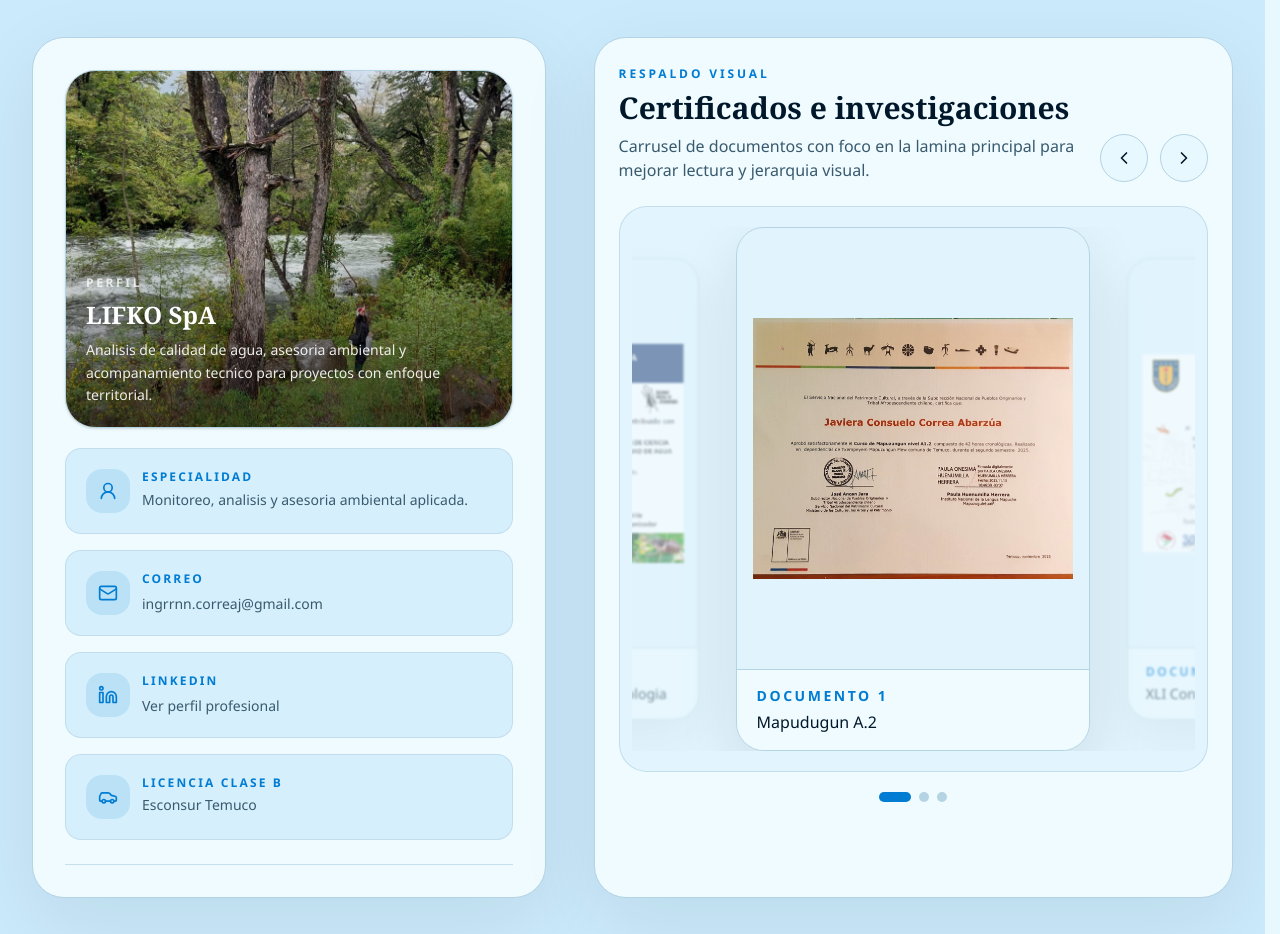
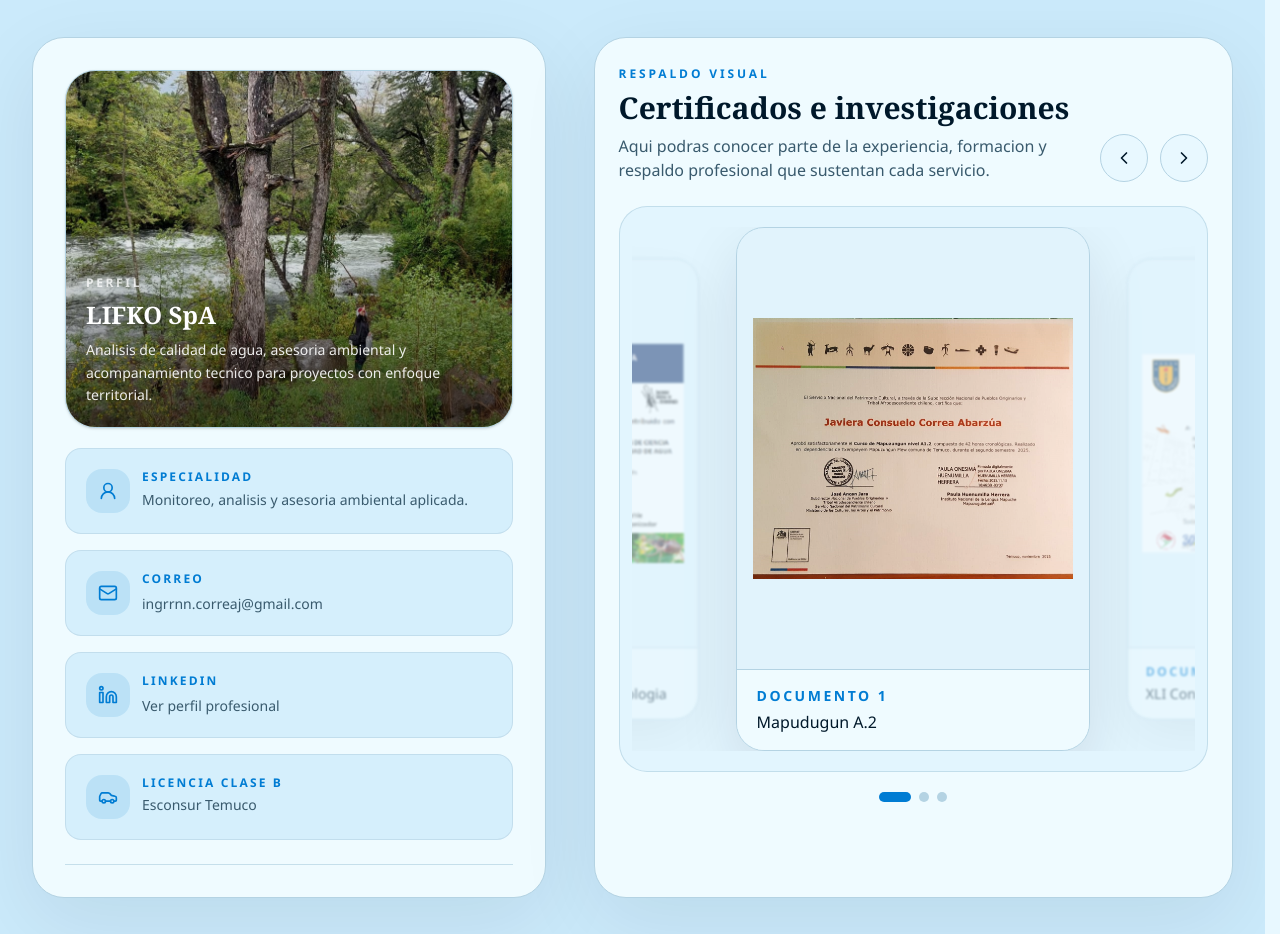
Before and after one commit to DevRigor/lifko, a Next.js app: page / in a window 1280 px wide. Shown: the part 4800-5734 px from the top of the page. Built offline with nearby package versions, Linux system fonts and the light colour scheme.

Commit message:
ajusta texto informativo del respaldo profesional

```diff
--- a/components/contact-section.tsx
+++ b/components/contact-section.tsx
@@ -184,7 +184,7 @@ export function ContactSection() {
                   Certificados e investigaciones
                 </h3>
                 <p className="text-muted-foreground mt-2 max-w-2xl">
-                  Carrusel de documentos con foco en la lamina principal para mejorar lectura y jerarquia visual.
+                  Aqui podras conocer parte de la experiencia, formacion y respaldo profesional que sustentan cada servicio.
                 </p>
               </div>
 
```
